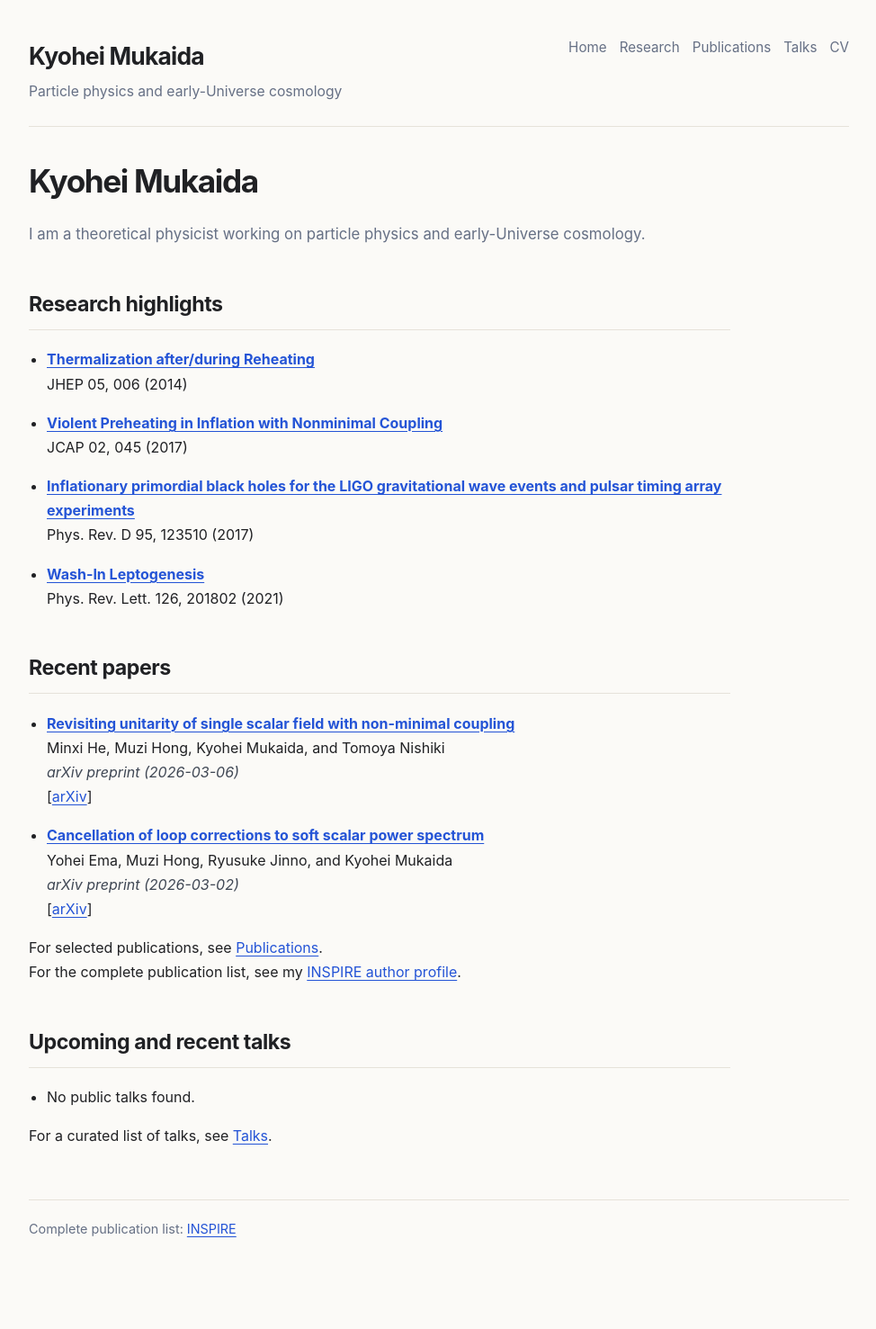
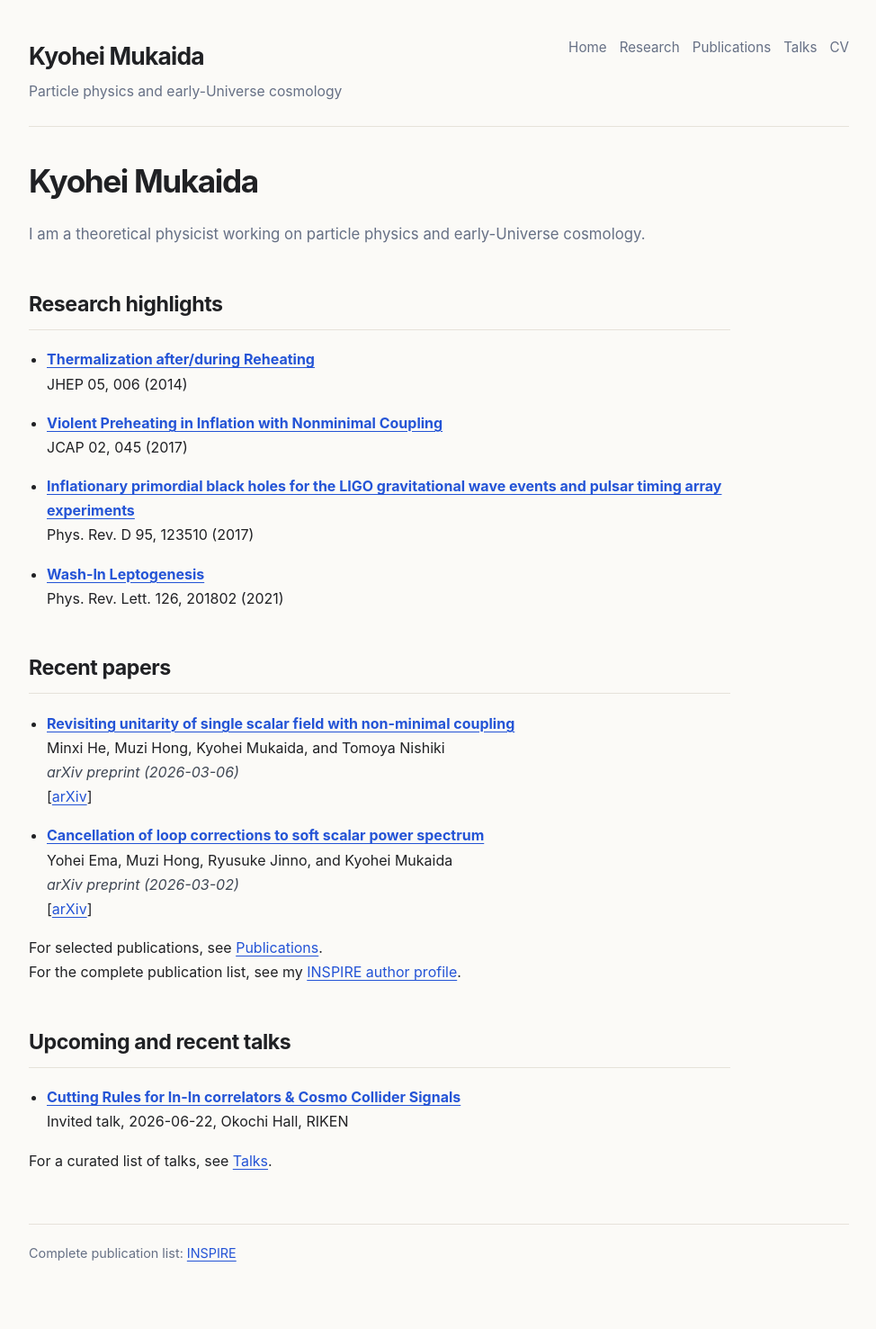
Before and after one commit to kyoheimukaida/kyoheimukaida.github.io, a Jekyll site: the page built from index.md, in a window 1280 px wide. Shown: the whole page at 90% size, without its empty margins (152-1126 px from the left). Built offline with Jekyll 4.4.1, drawn with Linux system fonts in a browser that asks for light colours; before the commit the page ends 1450 px from its top, so only the background shows below that.

Commit message:
Update talks

```diff
--- a/index.md
+++ b/index.md
@@ -41,7 +41,8 @@ For the complete publication list, see my [INSPIRE author profile](https://inspi
 ## Upcoming and recent talks
 
 <!-- talks:start -->
-- No public talks found.
+- **[Cutting Rules for In-In correlators & Cosmo Collider Signals](https://indico2.riken.jp/event/5612/timetable/#20260622)**
+  Invited talk, 2026-06-22, Okochi Hall, RIKEN
 <!-- talks:end -->
 
 For a curated list of talks, see [Talks](talks.md).
```
Also changed, not shown: talks.md (+2 -1 lines).
